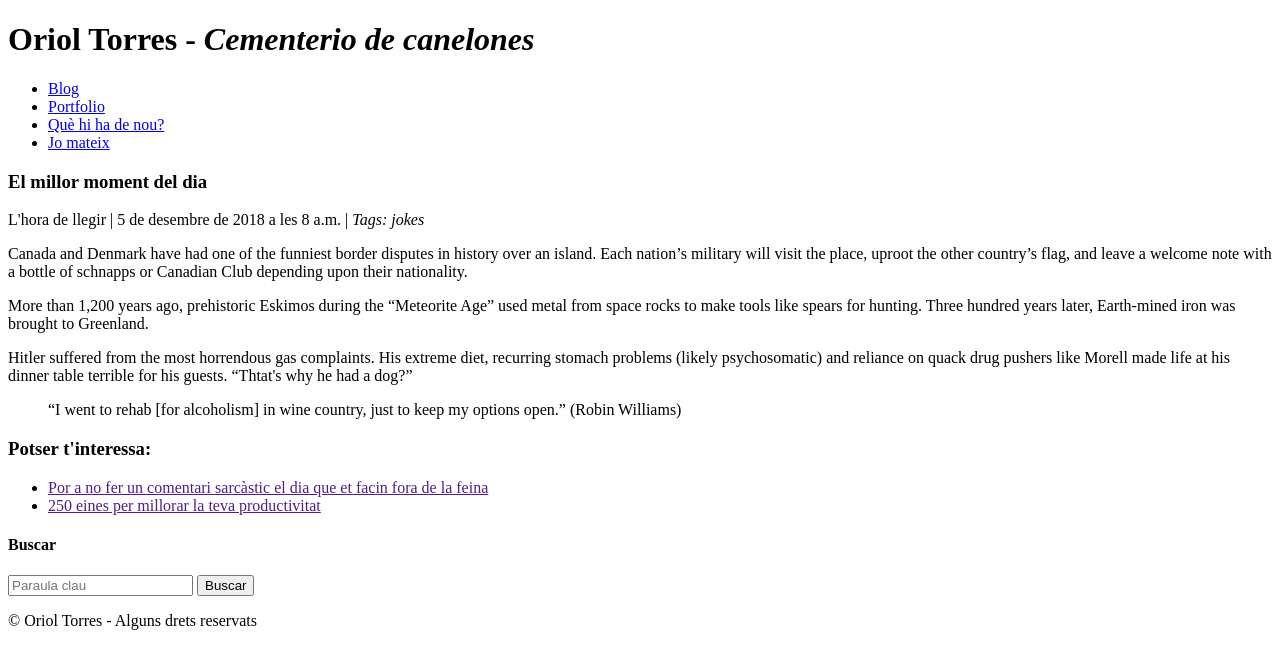
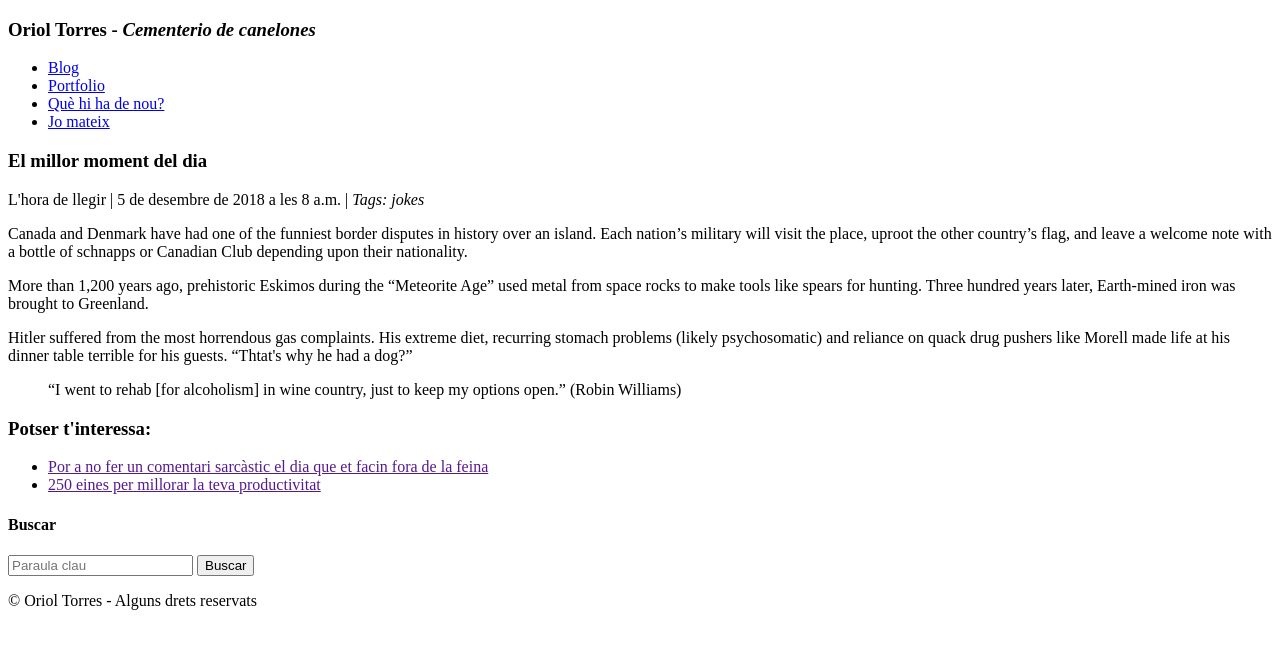
Before and after one commit to 0ri0l/M4GS1819, a plain HTML site: page docs/index.html in a window 1280 px wide. Drawn offline with Linux system fonts and the light colour scheme.

Commit message:
Update index.html

```diff
--- a/docs/index.html
+++ b/docs/index.html
@@ -8,7 +8,7 @@
 <body>
 	<!-- Capçalera -->
 	<header id="main-hader">
-		<h1> Oriol Torres - <em>Cementerio de canelones</em></h1>
+		<h3> Oriol Torres - <em>Cementerio de canelones</em></h3>
 
 		<nav>
 			<ul>
```
